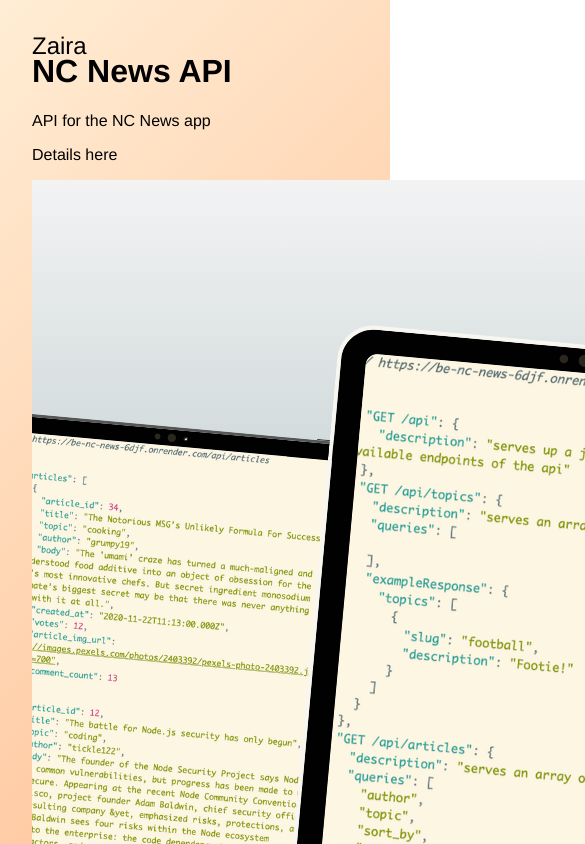
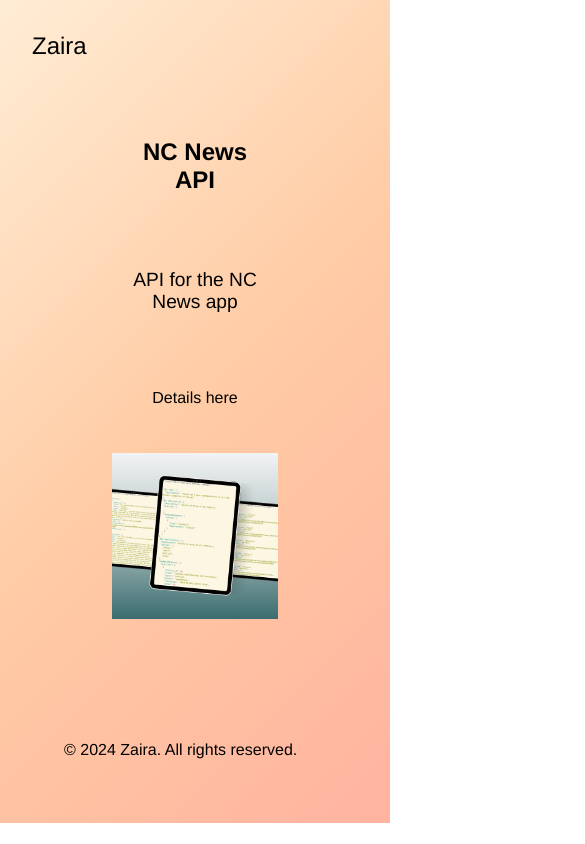
Before and after one commit to zairacodes/portfolio, a React (Vite) app: page /projects/1 in a window 390 px wide. Shown: the top 844 px of the page, 585 px wide, since content can reach past the window. Built offline with nearby package versions, Linux system fonts and the light colour scheme.

Commit message:
Update style of ProjectDetails component

```diff
--- a/src/components/Homepage/Main/Projects/Projects.css
+++ b/src/components/Homepage/Main/Projects/Projects.css
@@ -73,6 +73,37 @@
     transform: translateY(0%);
 }
 
+.projectdetails-container {
+    display: flex;
+    flex-direction: column;
+    align-items: center;
+    text-align: center;
+    gap: 10px;
+    margin: 80px;
+}
+
+.projectdetails-title {
+    font-size: 2.5rem;
+    padding: 10px;
+}
+
+.projectdetails-description {
+    font-size: 2.2rem;
+    padding: 20px;
+}
+
+.projectdetails-details {
+    font-size: 1.2rem;
+    text-align: justify;
+    padding: 10px;
+}
+
+.projectdetails-image {
+    width: 100%;
+    max-width: 600px;
+    padding: 10px;
+}
+
 @media (max-width: 790px) {
     .projects-container {
         flex-direction: column;
@@ -120,4 +151,16 @@
     .projectcard-container.expanded .projectcard-image {
         object-position: center;
     }
+
+    .projectdetails-title {
+        font-size: 1.5rem;
+    }
+
+    .projectdetails-description {
+        font-size: 1.2rem;
+    }
+
+    .projectdetails-details {
+        font-size: 1rem;
+    }
 }
```
